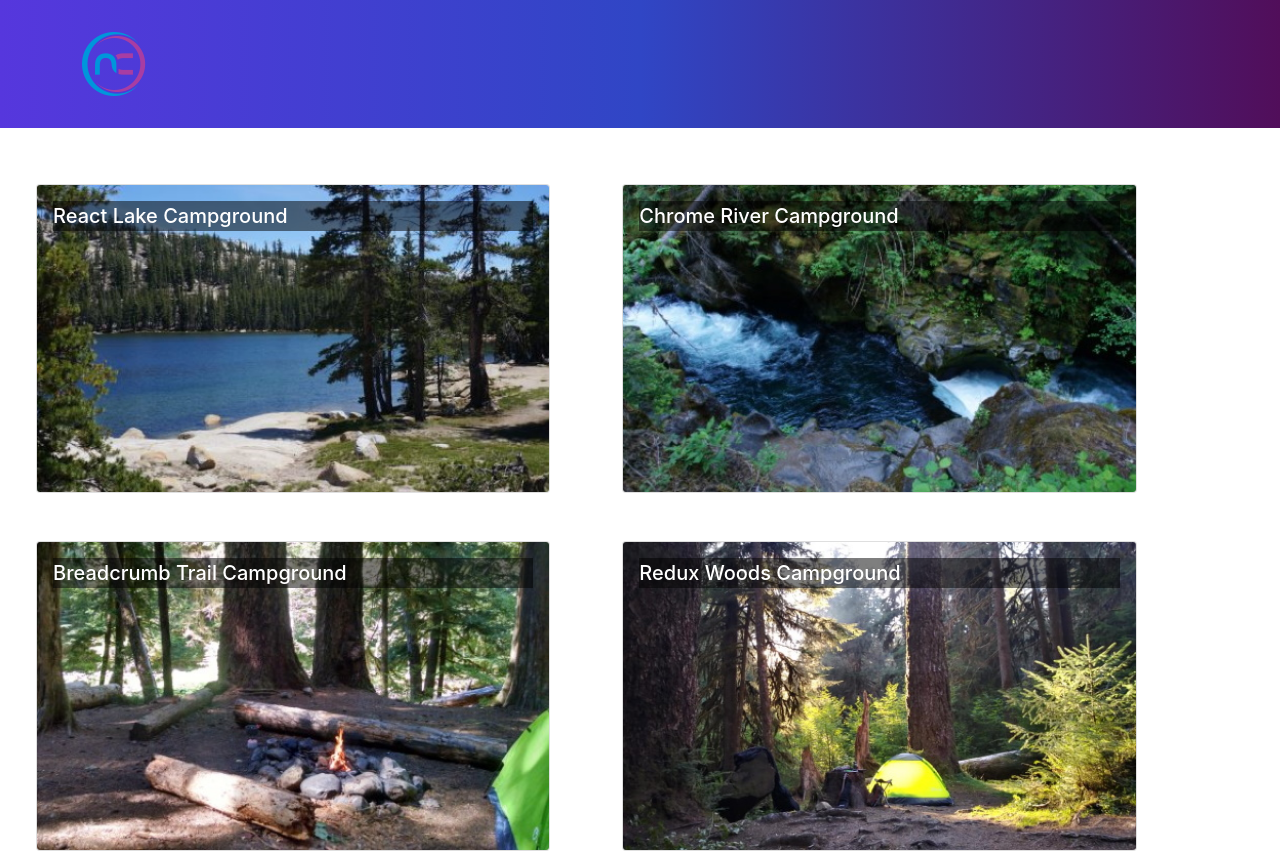
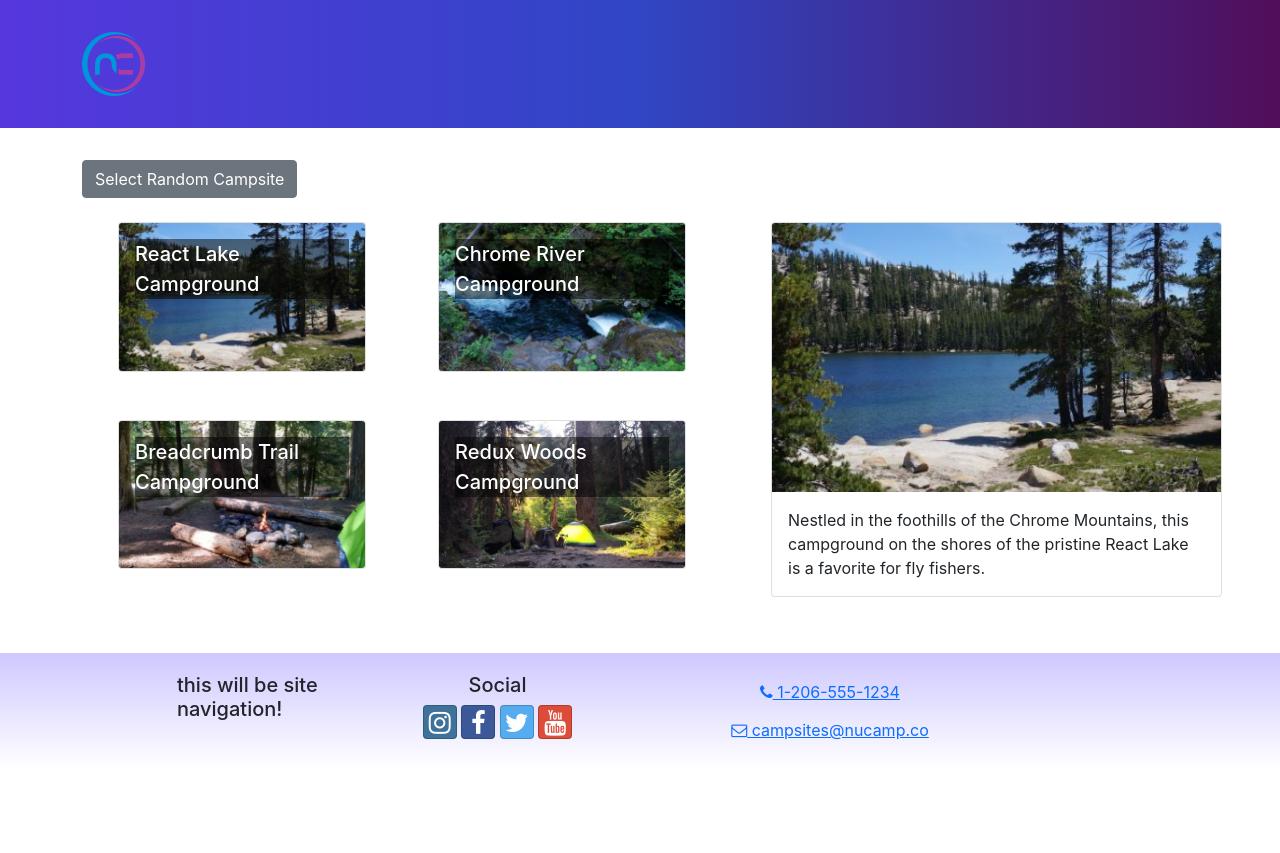
Before and after one commit to RozoLux/Nucamp---React, a React (Create React App) app: page / in a window 1280 px wide. Shown: the top 853 px of the page. After the commit the page ends 800 px from the top, so only its background shows below. Built offline with nearby package versions, Linux system fonts and the light colour scheme.

Commit message:
CampsitesDirectoryPage and CampsiteDetail01

```diff
--- a/src/App.js
+++ b/src/App.js
@@ -1,5 +1,5 @@
 import Footer from './components/Footer';
-import CampsitesList from './features/campsites/CampsitesList.js';
+import CampsitesDirectoryPage from './pages/CampsitesDirectoryPage';
 import React from 'react';
 import { Container, Navbar, NavbarBrand } from 'reactstrap';
 import NucampLogo from './app/assets/img/logo.png';
@@ -16,7 +16,7 @@
           </NavbarBrand>
         </Container>
       </Navbar>
-      <CampsitesList/>
+      <CampsitesDirectoryPage/>
       <Footer/>
     </div>
   );
--- /dev/null
+++ b/src/features/campsites/CampsiteDetail.js
@@ -0,0 +1,21 @@
+import {Card, CardImg, CardText, CardBody, Col } from 'reactstrap' ;
+
+
+const CampsiteDetail = ({campsite}) => {
+  const {image, name, description} = campsite ;
+
+  return (
+    <Col md='12' className='m-4'>
+      <Card>
+        <CardImg top src={image} alt={name} />
+        <CardBody>
+          <CardText>{description}</CardText>
+        </CardBody>
+      </Card>
+    </Col>
+
+  );
+
+};
+
+export default CampsiteDetail ;
--- a/src/features/campsites/CampsitesList.js
+++ b/src/features/campsites/CampsitesList.js
@@ -1,26 +1,21 @@
 import { Col, Row, } from 'reactstrap';
 import CampsiteCard from "./CampsiteCard";
-import { selectAllCampsites } from './CampsitesSlice';
-
+import { selectAllCampsites } from './campsitesSlice';
 
 const CampsitesList = () => {
-  const campsites = selectAllCampsites() ;
+    const campsites = selectAllCampsites();
 
     return (
-    <Row className='ms-auto'>
+        <Row className="ms-auto">
             {campsites.map((campsite) => {
                 return (
-                            <Col md='5' className='m-4' key={campsite.id}>
+                    <Col md="5" className="m-4" key={campsite.id} >
                         <CampsiteCard campsite={campsite} />
                     </Col>
                 );
             })}
+        </Row>
+    );
+};
 
-    </Row>
-
-  )
-
-
-}
-
-export default CampsitesList ;
+export default CampsitesList;
--- a/src/features/campsites/campsitesSlice.js
+++ b/src/features/campsites/campsitesSlice.js
@@ -1,4 +1,4 @@
-import {CAMPSITES} from '../../App/shared/CAMPSITES'
+import {CAMPSITES} from '../../app/shared/CAMPSITES'
 
 export const selectAllCampsites = () => {
   return CAMPSITES;
--- /dev/null
+++ b/src/pages/CampsitesDirectoryPage.js
@@ -0,0 +1,36 @@
+import { Container, Row, Col, Button } from "reactstrap";
+import CampsiteDetail from '../features/campsites/CampsiteDetail';
+import CampsitesList from '../features/campsites/CampsitesList';
+import { selectRandomCampsite } from "../features/campsites/campsitesSlice";
+
+const CampsitesDirectoryPage = () => {
+  let selectedCampsite = selectRandomCampsite();
+
+  const toggleCampsite = () => {
+      selectedCampsite = selectRandomCampsite ();
+      console.log(selectedCampsite);
+
+  } ;
+
+  return (
+    <Container>
+      <Button onClick={() => toggleCampsite()}>
+        Select Random Campsite
+      </Button>
+      <Row>
+        <Col sm='5' md='7'>
+          <CampsitesList />
+
+        </Col>
+        <Col sm='7' md='5'>
+          <CampsiteDetail campsite={selectedCampsite} />
+
+        </Col>
+      </Row>
+    </Container>
+
+  );
+
+};
+
+export default CampsitesDirectoryPage
```
Lines whose indentation alone changed are shown as unchanged.
